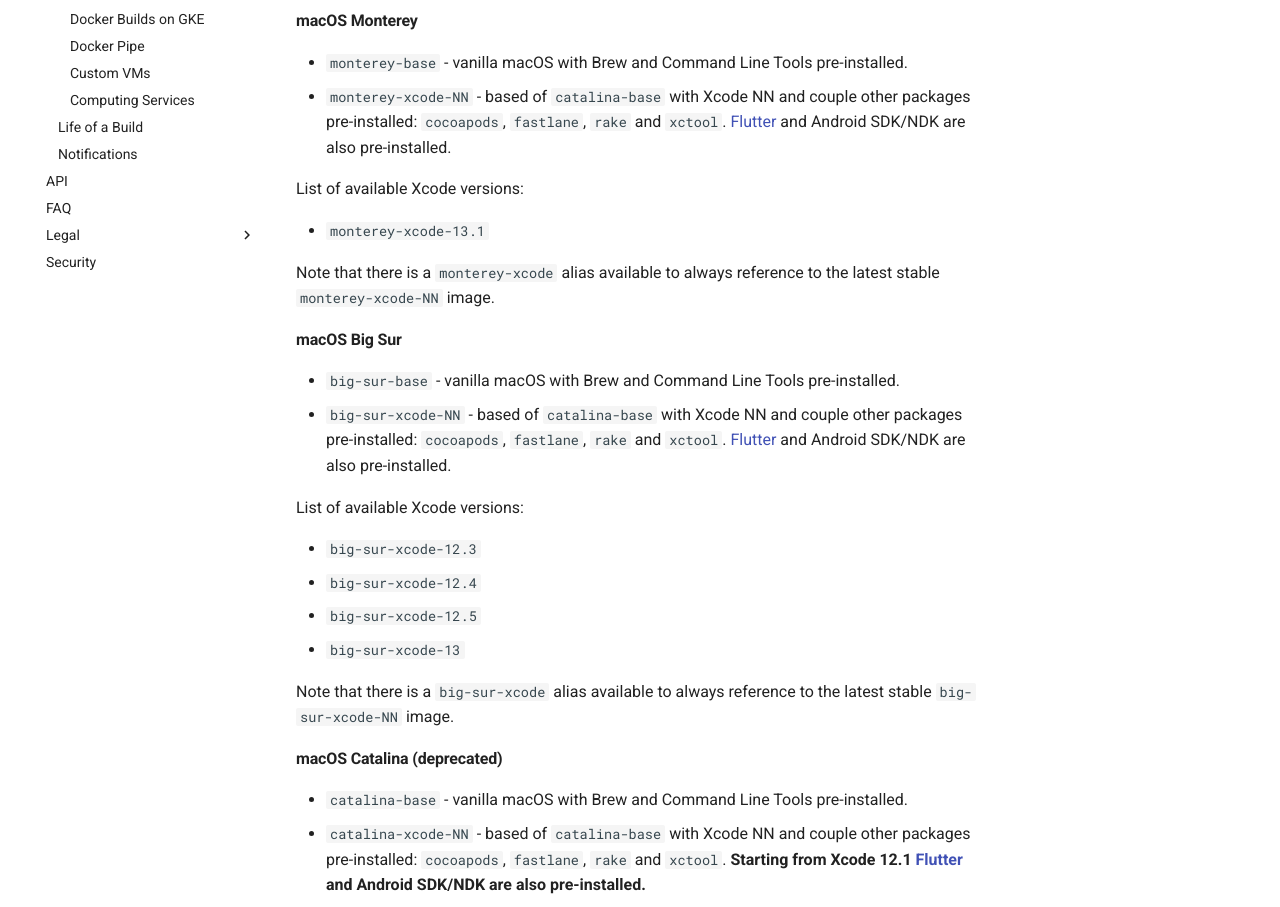
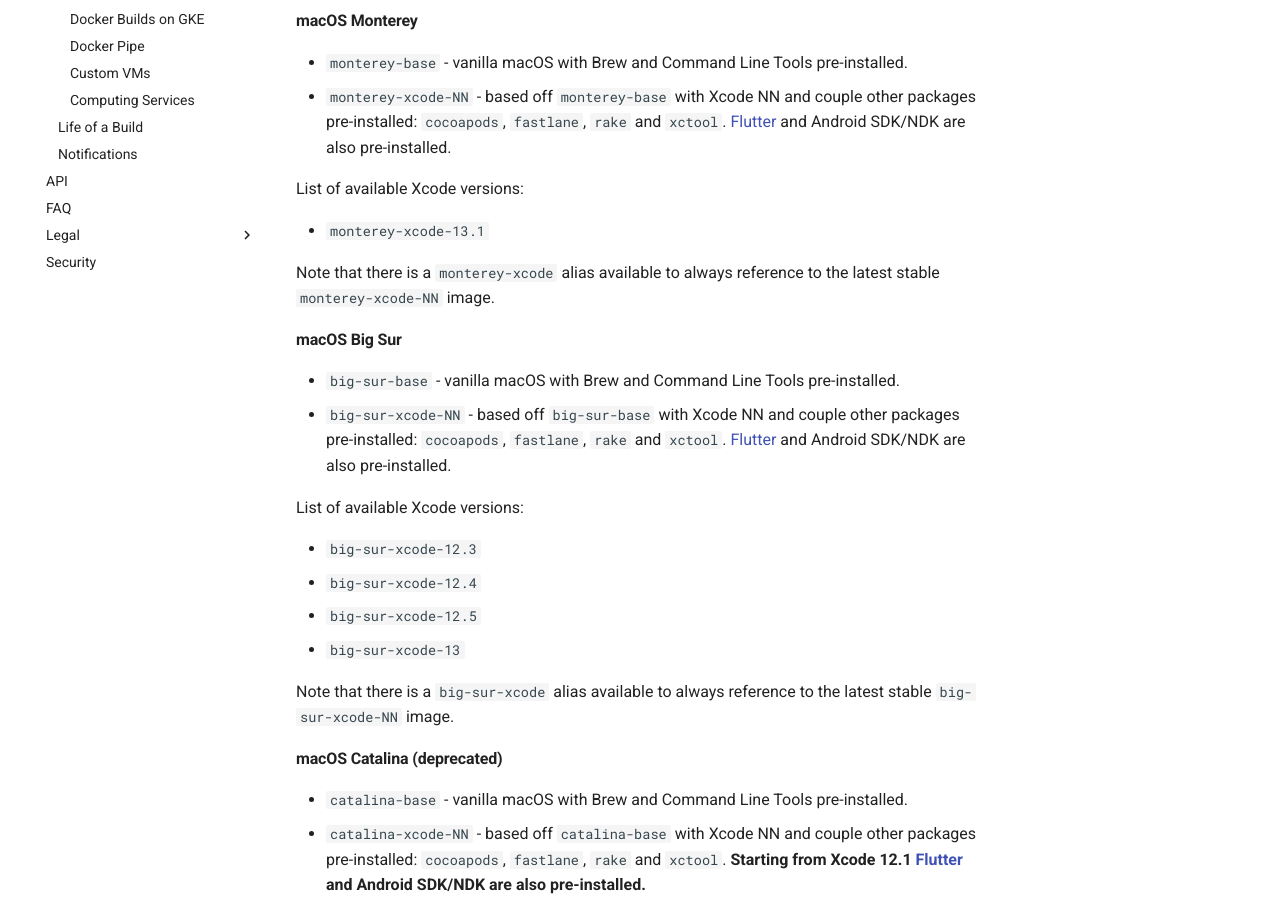
Before and after one commit to cirruslabs/cirrus-ci-docs, an MkDocs documentation site: the page built from docs/guide/macOS.md, in a window 1280 px wide and 1400 px high. Shown: the part 490-1397 px from the top of the window. Built offline with MkDocs 1.6.1 and Material for MkDocs 9.7.7, drawn with Linux system fonts in a browser that asks for light colours; comment, search, counter and statistics services are not loaded.

Commit message:
Fix typos and incorrect info in macOS guide (#934)
* Fix typos and incorrect info in macOS guide

* More...

```diff
--- a/docs/guide/macOS.md
+++ b/docs/guide/macOS.md
@@ -16,7 +16,7 @@ task:
 #### macOS Monterey
 
 * `monterey-base` - vanilla macOS with Brew and Command Line Tools pre-installed.
-* `monterey-xcode-NN` - based of `catalina-base` with Xcode NN and couple other packages pre-installed:
+* `monterey-xcode-NN` - based off `monterey-base` with Xcode NN and couple other packages pre-installed:
   `cocoapods`, `fastlane`, `rake` and `xctool`. [Flutter](https://flutter.dev/) and Android SDK/NDK are also pre-installed.
 
 List of available Xcode versions:
@@ -28,7 +28,7 @@ Note that there is a `monterey-xcode` alias available to always reference to the
 #### macOS Big Sur
 
 * `big-sur-base` - vanilla macOS with Brew and Command Line Tools pre-installed.
-* `big-sur-xcode-NN` - based of `catalina-base` with Xcode NN and couple other packages pre-installed:
+* `big-sur-xcode-NN` - based off `big-sur-base` with Xcode NN and couple other packages pre-installed:
   `cocoapods`, `fastlane`, `rake` and `xctool`. [Flutter](https://flutter.dev/) and Android SDK/NDK are also pre-installed.
 
 List of available Xcode versions:
@@ -43,7 +43,7 @@ Note that there is a `big-sur-xcode` alias available to always reference to the
 #### macOS Catalina (deprecated)
 
 * `catalina-base` - vanilla macOS with Brew and Command Line Tools pre-installed.
-* `catalina-xcode-NN` - based of `catalina-base` with Xcode NN and couple other packages pre-installed:
+* `catalina-xcode-NN` - based off `catalina-base` with Xcode NN and couple other packages pre-installed:
   `cocoapods`, `fastlane`, `rake` and `xctool`. **Starting from Xcode 12.1 [Flutter](https://flutter.dev/) and Android SDK/NDK are also pre-installed.**
 * `catalina-xcode-NN-flutter` (**deprecated** since Xcode 12.1) - based of `catalina-xcode-NN` with pre-installed [Flutter](https://flutter.dev/) and Android SDK/NDK.
 
```
